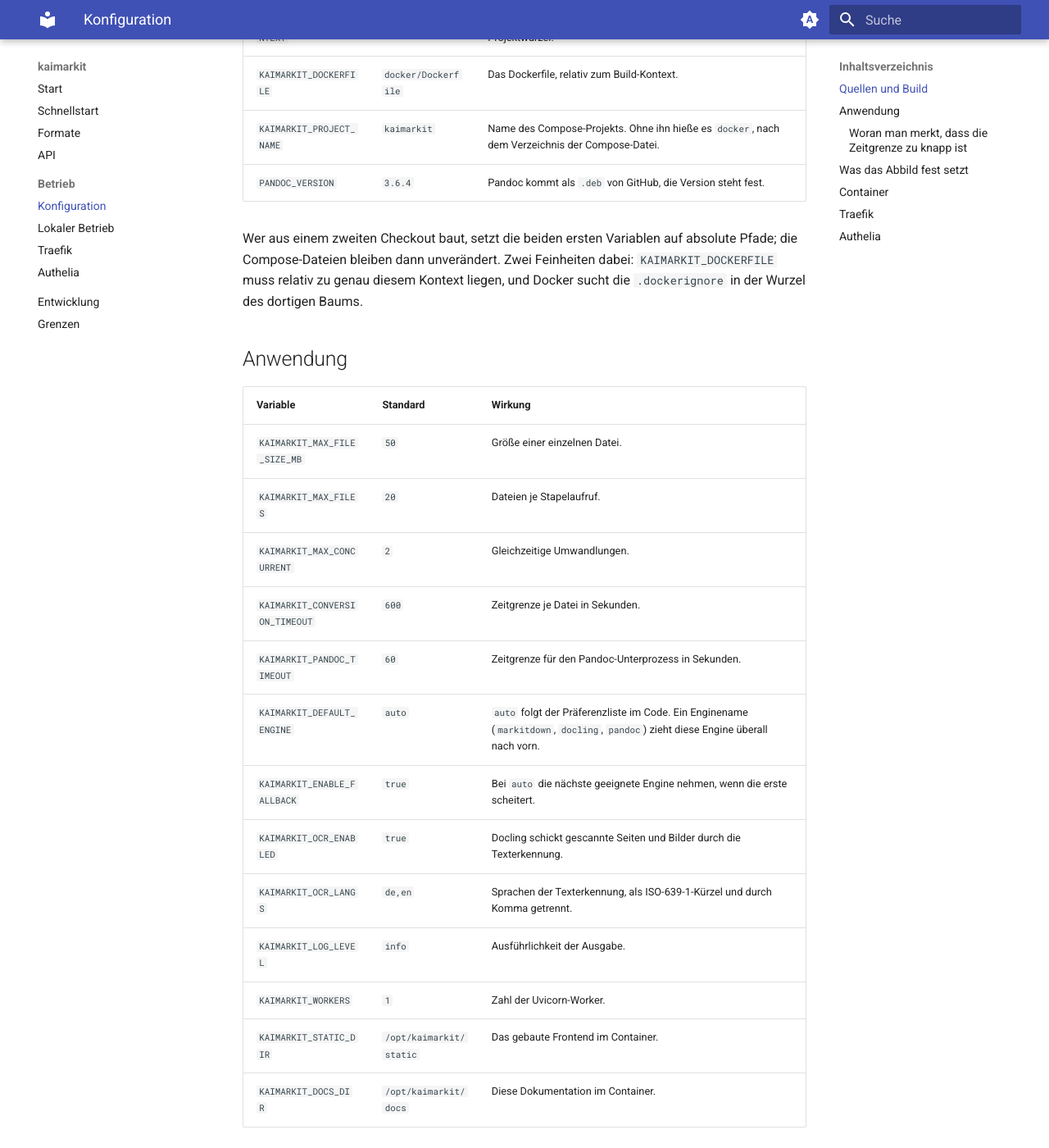
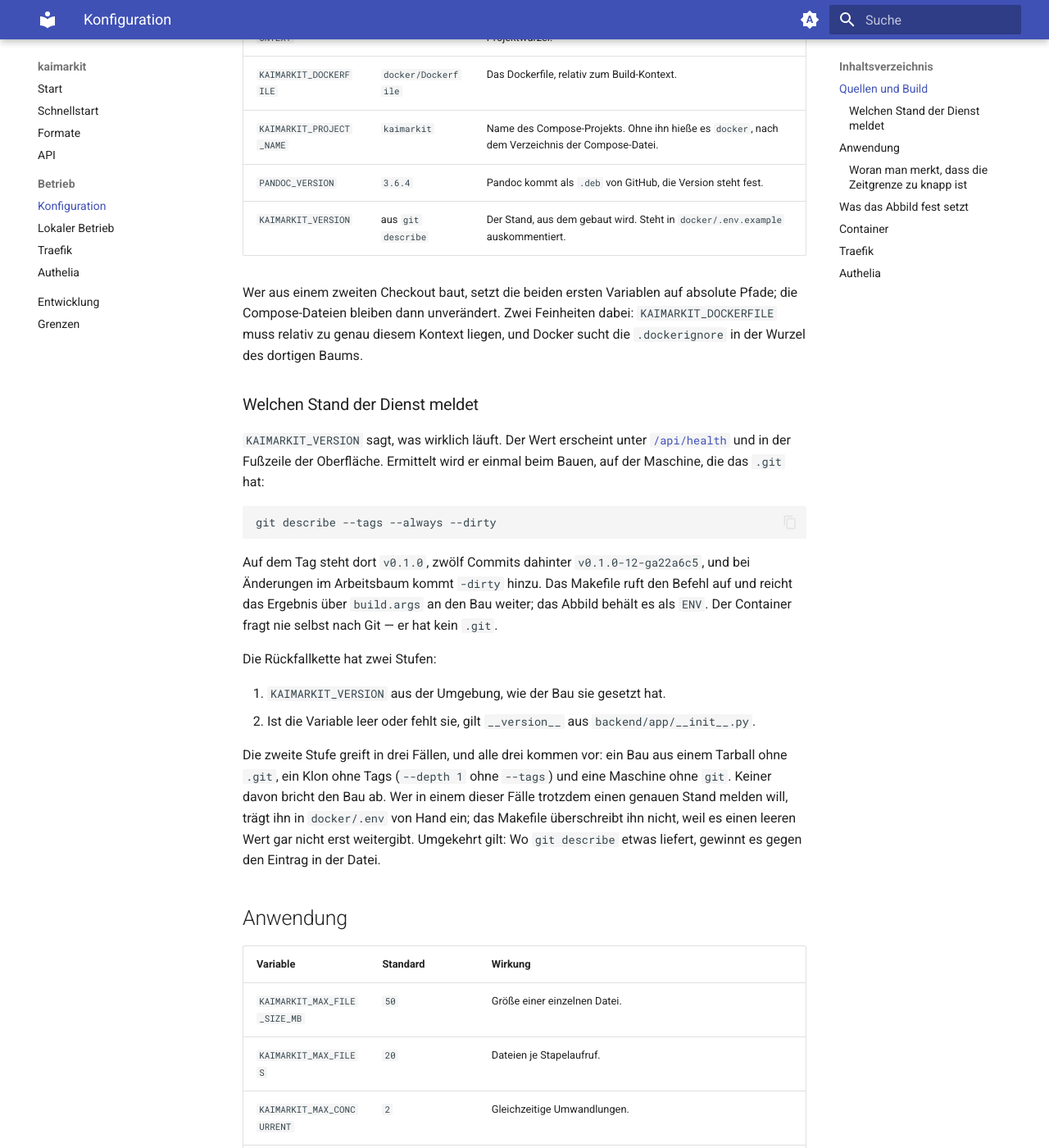
Before and after one commit to 0x2e6b6169/kaimarkit, an MkDocs documentation site: the page built from docs/betrieb/konfiguration.md, in a window 1280 px wide and 1400 px high, scrolled down 735 px. Shown: the whole window at 82% size. Built offline with MkDocs 1.6.1 and Material for MkDocs 9.7.7, drawn with Linux system fonts in a browser that asks for light colours; the version menu is left out.

Commit message:
build(docker): stamp git describe into the image as KAIMARKIT_VERSION
The Makefile runs "git describe --tags --always --dirty" once, exports the
result, and compose hands it to the build as an argument next to
PANDOC_VERSION. The runtime stage keeps it as ENV, placed after every COPY
so a changed commit does not invalidate the pandoc install. Nothing in the
container asks git: the docs stage bind-mounts .git, the runtime never sees
it.

A failing git call yields the empty string and is not exported, so a value
set by hand in docker/.env survives a build from a tarball, a clone without
tags, or a machine without git. Empty reaches the backend as empty, and
BE-33 falls back to __version__.

Co-Authored-By: Claude Opus 5 (1M context) <noreply@anthropic.com>

````diff
--- a/docs/betrieb/konfiguration.md
+++ b/docs/betrieb/konfiguration.md
@@ -29,11 +29,40 @@ Dockerfile und nicht in der Umgebungsdatei.
 | `KAIMARKIT_DOCKERFILE` | `docker/Dockerfile` | Das Dockerfile, relativ zum Build-Kontext. |
 | `KAIMARKIT_PROJECT_NAME` | `kaimarkit` | Name des Compose-Projekts. Ohne ihn hieße es `docker`, nach dem Verzeichnis der Compose-Datei. |
 | `PANDOC_VERSION` | `3.6.4` | Pandoc kommt als `.deb` von GitHub, die Version steht fest. |
+| `KAIMARKIT_VERSION` | aus `git describe` | Der Stand, aus dem gebaut wird. Steht in `docker/.env.example` auskommentiert. |
 
 Wer aus einem zweiten Checkout baut, setzt die beiden ersten Variablen auf absolute
 Pfade; die Compose-Dateien bleiben dann unverändert. Zwei Feinheiten dabei:
 `KAIMARKIT_DOCKERFILE` muss relativ zu genau diesem Kontext liegen, und Docker sucht
 die `.dockerignore` in der Wurzel des dortigen Baums.
+
+### Welchen Stand der Dienst meldet
+
+`KAIMARKIT_VERSION` sagt, was wirklich läuft. Der Wert erscheint unter
+[`/api/health`](../api.md) und in der Fußzeile der Oberfläche. Ermittelt wird er
+einmal beim Bauen, auf der Maschine, die das `.git` hat:
+
+```bash
+git describe --tags --always --dirty
+```
+
+Auf dem Tag steht dort `v0.1.0`, zwölf Commits dahinter `v0.1.0-12-ga22a6c5`, und bei
+Änderungen im Arbeitsbaum kommt `-dirty` hinzu. Das Makefile ruft den Befehl auf und
+reicht das Ergebnis über `build.args` an den Bau weiter; das Abbild behält es als
+`ENV`. Der Container fragt nie selbst nach Git — er hat kein `.git`.
+
+Die Rückfallkette hat zwei Stufen:
+
+1. `KAIMARKIT_VERSION` aus der Umgebung, wie der Bau sie gesetzt hat.
+2. Ist die Variable leer oder fehlt sie, gilt `__version__` aus
+   `backend/app/__init__.py`.
+
+Die zweite Stufe greift in drei Fällen, und alle drei kommen vor: ein Bau aus einem
+Tarball ohne `.git`, ein Klon ohne Tags (`--depth 1` ohne `--tags`) und eine Maschine
+ohne `git`. Keiner davon bricht den Bau ab. Wer in einem dieser Fälle trotzdem einen
+genauen Stand melden will, trägt ihn in `docker/.env` von Hand ein; das Makefile
+überschreibt ihn nicht, weil es einen leeren Wert gar nicht erst weitergibt. Umgekehrt
+gilt: Wo `git describe` etwas liefert, gewinnt es gegen den Eintrag in der Datei.
 
 ## Anwendung
 
````
Also changed, not shown: 4 other files.
